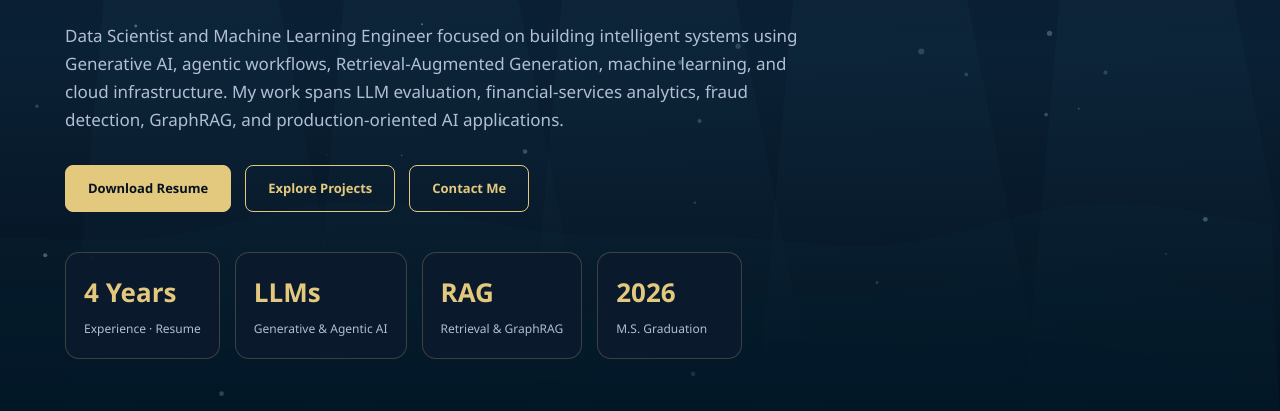
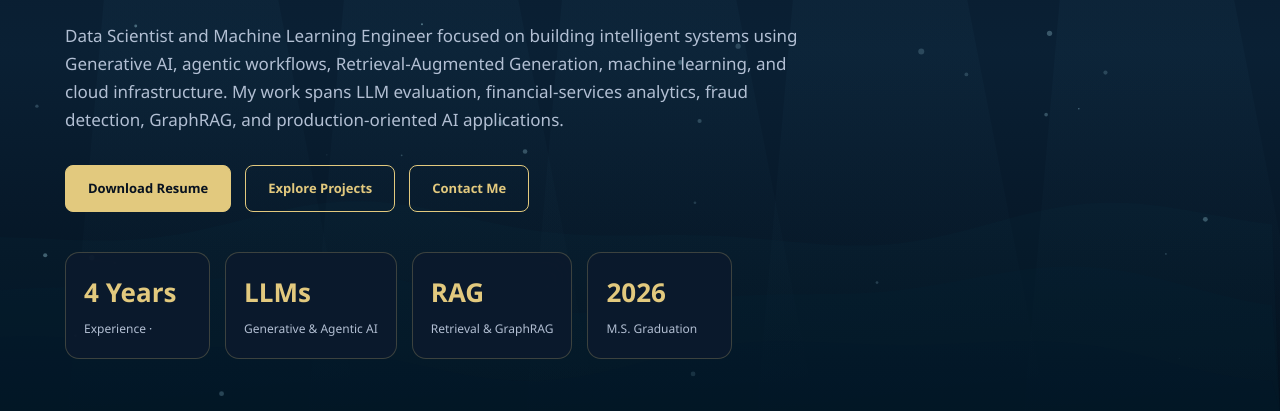
Before and after one commit to MuraliDhar-731/Portfolio_Web, a plain HTML site: page index.html in a window 1280 px wide. Shown: the part 389-800 px from the top of the page. Drawn offline with Linux system fonts and the light colour scheme.

Commit message:
Update experience label in index.html

```diff
--- a/index.html
+++ b/index.html
@@ -354,7 +354,7 @@ footer {
   <div class="stats">
     <div class="stat">
       <strong>4 Years</strong>
-      <span>Experience · Resume</span>
+      <span>Experience · </span>
     </div>
     <div class="stat">
       <strong>LLMs</strong>
```
